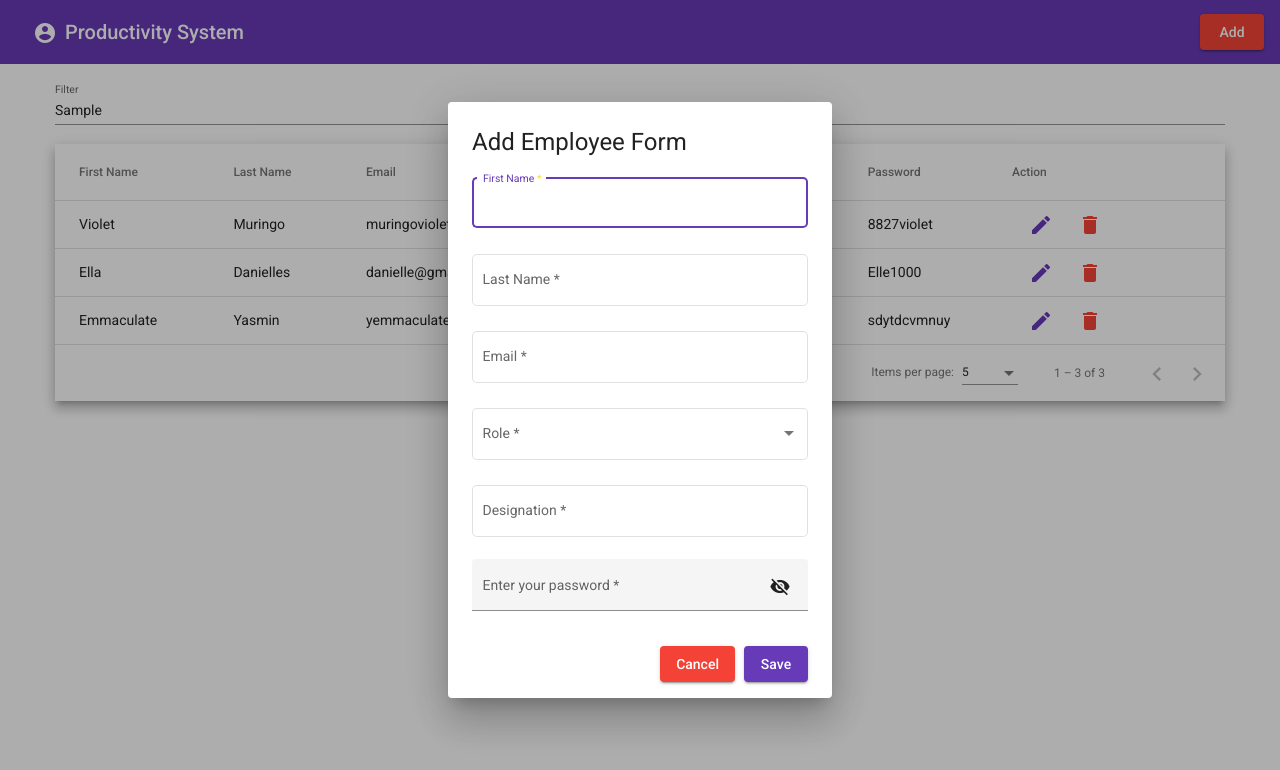
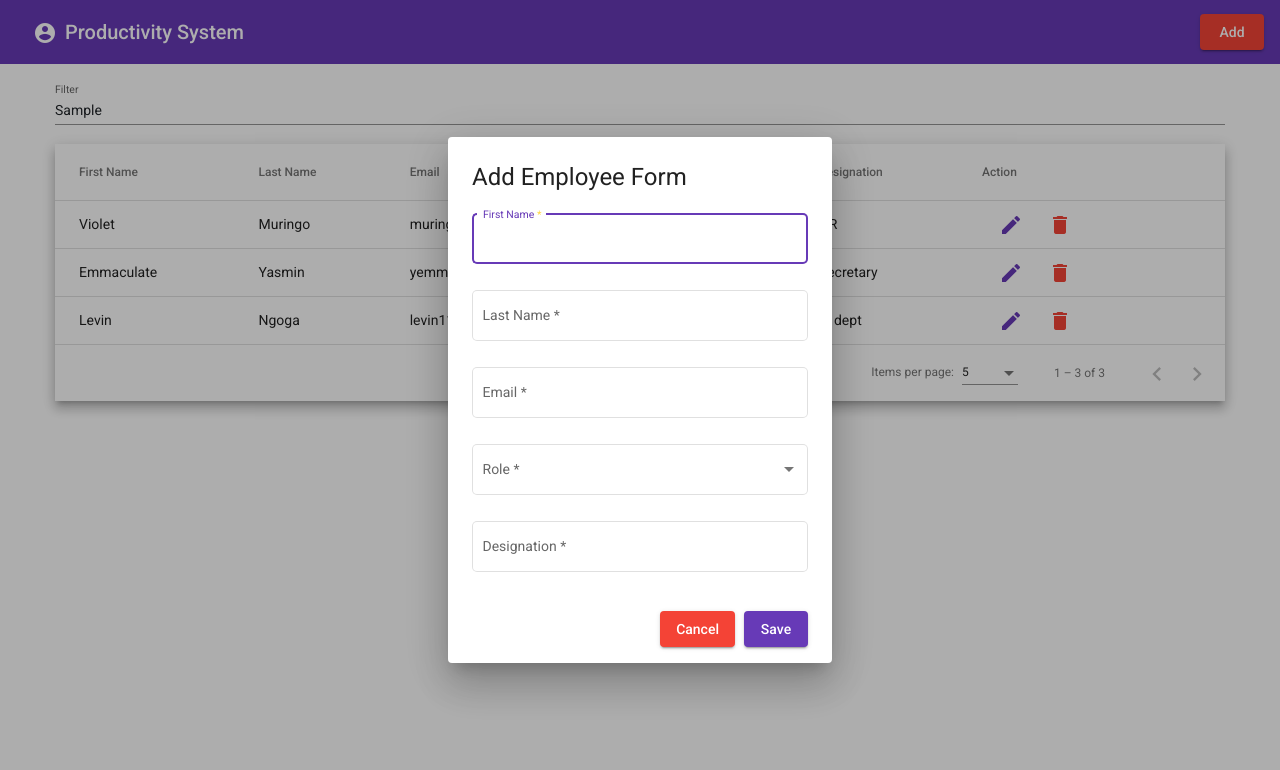
Before and after one commit to Ella-D-22/productivitysystem, an Angular app: page / in a window 1280 px wide. Both pictures are taken after typing "Sample" into the empty fields and a click on the button "Add". Shown: the top 770 px of the page. Built offline with nearby package versions, Linux system fonts and the light colour scheme; data requests are answered from the project's data file.

Commit message:
third edit

```diff
--- a/db.json
+++ b/db.json
@@ -6,17 +6,7 @@
       "email": "muringoviolet@gmail.com",
       "role": "User",
       "designation": "HR",
-      "newPassword": "8827violet",
       "id": 1
-    },
-    {
-      "firstName": "Ella",
-      "lastName": "Danielles",
-      "email": "danielle@gmail.com",
-      "role": "User",
-      "designation": "IT",
-      "newPassword": "Elle1000",
-      "id": 2
     },
     {
       "firstName": "Emmaculate",
@@ -26,6 +16,15 @@
       "designation": "Secretary",
       "newPassword": "sdytdcvmnuy",
       "id": 3
+    },
+    {
+      "firstName": "Levin ",
+      "lastName": "Ngoga",
+      "email": "levin1122@gmail.com",
+      "role": "Admin",
+      "designation": "IT dept",
+      "newPassword": "4537l",
+      "id": 4
     }
   ],
   "comments": [
--- a/src/app/app.component.html
+++ b/src/app/app.component.html
@@ -50,12 +50,6 @@
                     <td mat-cell *matCellDef="let row"> {{row.designation}} </td>
                 </ng-container>
 
-                <!-- newPassword Column -->
-                <ng-container matColumnDef="newPassword">
-                    <th mat-header-cell *matHeaderCellDef mat-sort-header> Password </th>
-                    <td mat-cell *matCellDef="let row"> {{row.newPassword}} </td>
-                </ng-container>
-
                 <!-- action Column -->
                 <ng-container matColumnDef="action">
                     <th mat-header-cell *matHeaderCellDef mat-sort-header> Action </th>
@@ -63,7 +57,7 @@
                         <button mat-icon-button (click)="editEmployee(row)" color="primary">
                            <mat-icon>edit</mat-icon>
                          </button>
-                        <button (click)="deleteEmployee(row.email)" style="margin-left: 9px;" mat-icon-button color="warn">
+                        <button (click)="deleteEmployee(row.id)" style="margin-left: 9px;" mat-icon-button color="warn">
                       <mat-icon>delete</mat-icon>
                     </button>
                     </td>
--- a/src/app/app.component.ts
+++ b/src/app/app.component.ts
@@ -13,7 +13,7 @@ import { ApiService } from './services/api.service';
 })
 export class AppComponent implements OnInit {
   title = 'productivitysystem';
-  displayedColumns: string[] = ['firstName', 'lastName', 'email', 'role', 'designation', 'newPassword', 'action'];
+  displayedColumns: string[] = ['firstName', 'lastName', 'email', 'role', 'designation', 'action'];
   dataSource!: MatTableDataSource<any>;
 
   @ViewChild(MatPaginator) paginator!: MatPaginator;
--- a/src/app/dialog/dialog.component.html
+++ b/src/app/dialog/dialog.component.html
@@ -29,13 +29,6 @@
             <input formControlName="designation" matInput placeholder="Placeholder">
 
         </mat-form-field>
-        <mat-form-field appearance="fill">
-            <mat-label>Enter your password</mat-label>
-            <input formControlName="newPassword" matInput [type]="hide ? 'password' : 'text'">
-            <button mat-icon-button matSuffix (click)="hide = !hide" [attr.aria-label]="'Hide password'" [attr.aria-pressed]="hide">
-              <mat-icon>{{hide ? 'visibility_off' : 'visibility'}}</mat-icon>
-            </button>
-        </mat-form-field>
     </form>
 </div>
 <div mat-dialog-actions [align]="'end'">
--- a/src/app/dialog/dialog.component.ts
+++ b/src/app/dialog/dialog.component.ts
@@ -26,7 +26,6 @@ actionBtn : string = "Save"
     email: ['',Validators.required],
    role : ['',Validators.required],
    designation : ['',Validators.required],
-   newPassword : ['',Validators.required],
   })
   if(this.editData){
     this.actionBtn = "Update";
@@ -35,7 +34,6 @@ actionBtn : string = "Save"
     this.employeeForm.controls['email'].setValue(this.editData.email);
     this.employeeForm.controls['role'].setValue(this.editData.role);
     this.employeeForm.controls['designation'].setValue(this.editData.designation);
-    this.employeeForm.controls['newPassword'].setValue(this.editData.newPassword);
   }
   }
 addEmployee(){
@@ -71,5 +69,5 @@ addEmployee(){
   })
  }
 
- hide = true;
+
 }
```
